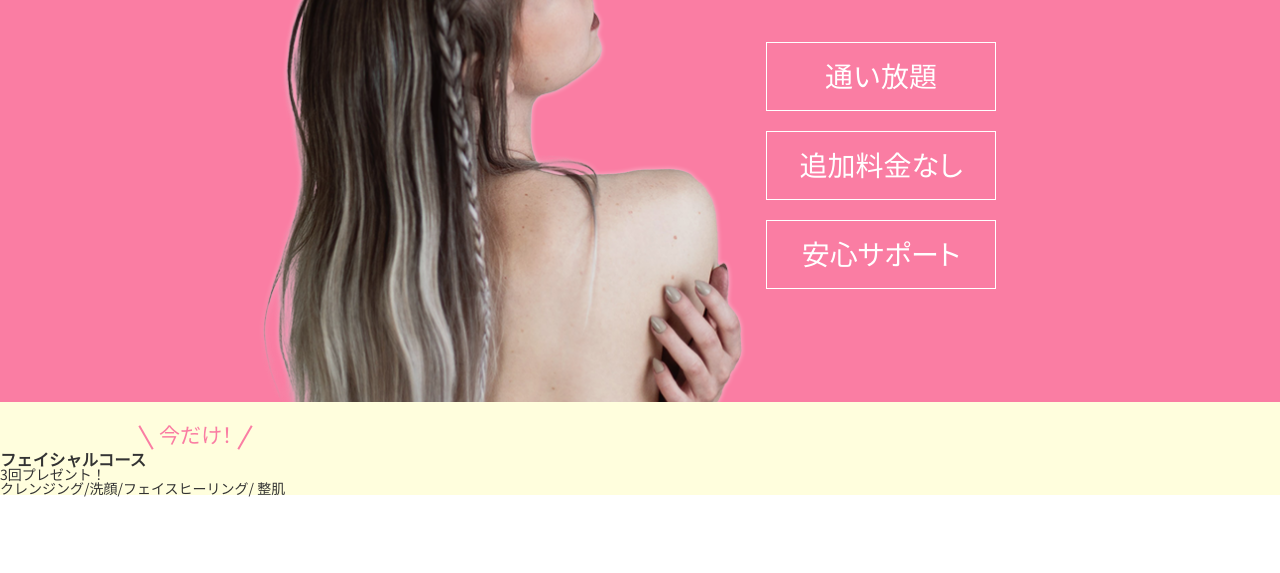
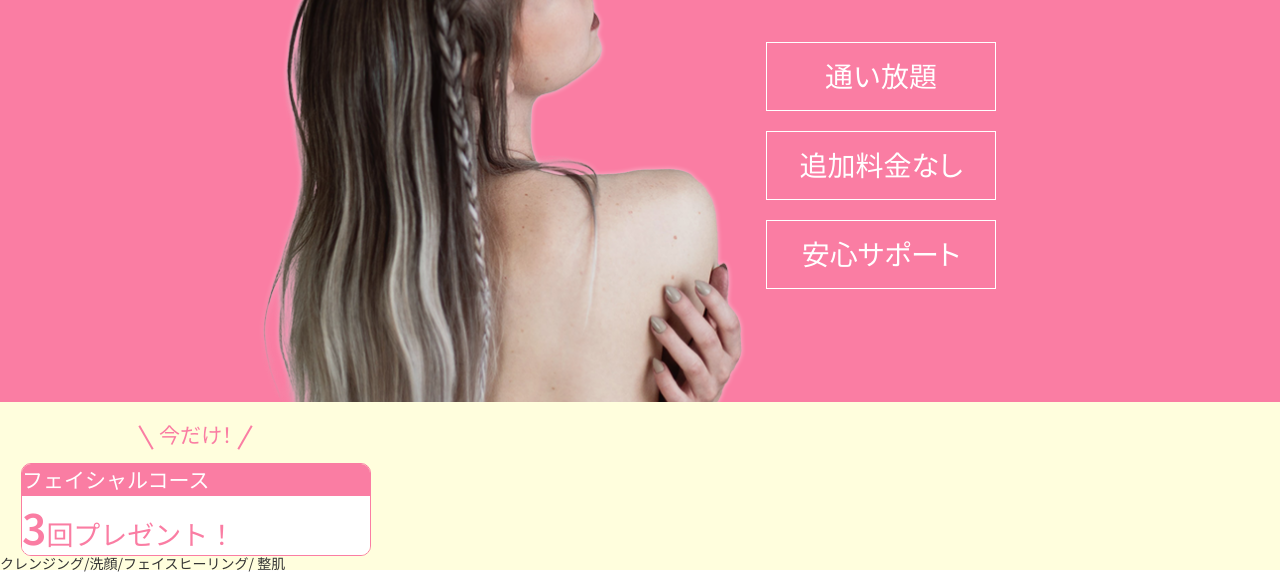
Before and after one commit to rin-k-dev/lp3, a plain HTML site: page index.html in a window 1280 px wide. Shown: the part 555-1128 px from the top of the page. Before the commit the page ends 1053 px from the top, so only its background shows below. Drawn offline with nearby package versions, Linux system fonts and the light colour scheme; some packages are replaced by stand-ins of ours.

Commit message:
#presentの実装

```diff
--- a/assets/style/main.css
+++ b/assets/style/main.css
@@ -709,5 +709,40 @@ img {
   margin-left: 0.75rem;
   transform: rotate(-150.01deg)
 }
+#present .present__text-container {
+  width: 21.875rem;
+  height: 5.8125rem;
+  border-radius: 10px;
+  border: var(--color-pink) solid 1px;
+  overflow: hidden;
+  margin-top: 0.75rem;
+  margin-left: 1.3125rem;
+}
 
+#present .present__subtitle {
+  font-size: 1.3125rem;
+  line-height: normal;
+  font-weight: 400;
+  background-color: var(--color-pink);
+  color: var(--color-white);
+  width: 21.875rem;
+  height: 2rem;
+}
+
+#present .present_text-present {
+  font-size: 1.6875rem;
+  line-height: normal;
+  font-weight: 400;
+  color: var(--color-pink);
+  background-color: var(--color-white);
+  width: 21.875rem;
+  height: 3.8125rem;
+}
+#present .present_text-present .present__text-three {
+  font-size: 2.625rem;
+  line-height: normal;
+  font-weight: 600;
+  color: var(--color-pink);
+  background-color: var(--color-white);
+}
 /* #present ここまで */
--- a/index.html
+++ b/index.html
@@ -92,8 +92,8 @@
       <div class="present__container">
         <h2 class="present__title noto-sans-jp">今だけ！</h2>
         <div class="present__text-container">
-          <h3 class="present__subtitle">フェイシャルコース</h3>
-          <p class="present_text-present"><span class="present__text-three">3</span>回プレゼント！</p>
+          <h3 class="present__subtitle noto-sans-jp">フェイシャルコース</h3>
+          <p class="present_text-present noto-sans-jp"><span class="present__text-three">3</span>回プレゼント！</p>
         </div>
         <p class="present__text-cleansing">クレンジング/洗顔/フェイスヒーリング/ 整肌</p>
 
```
